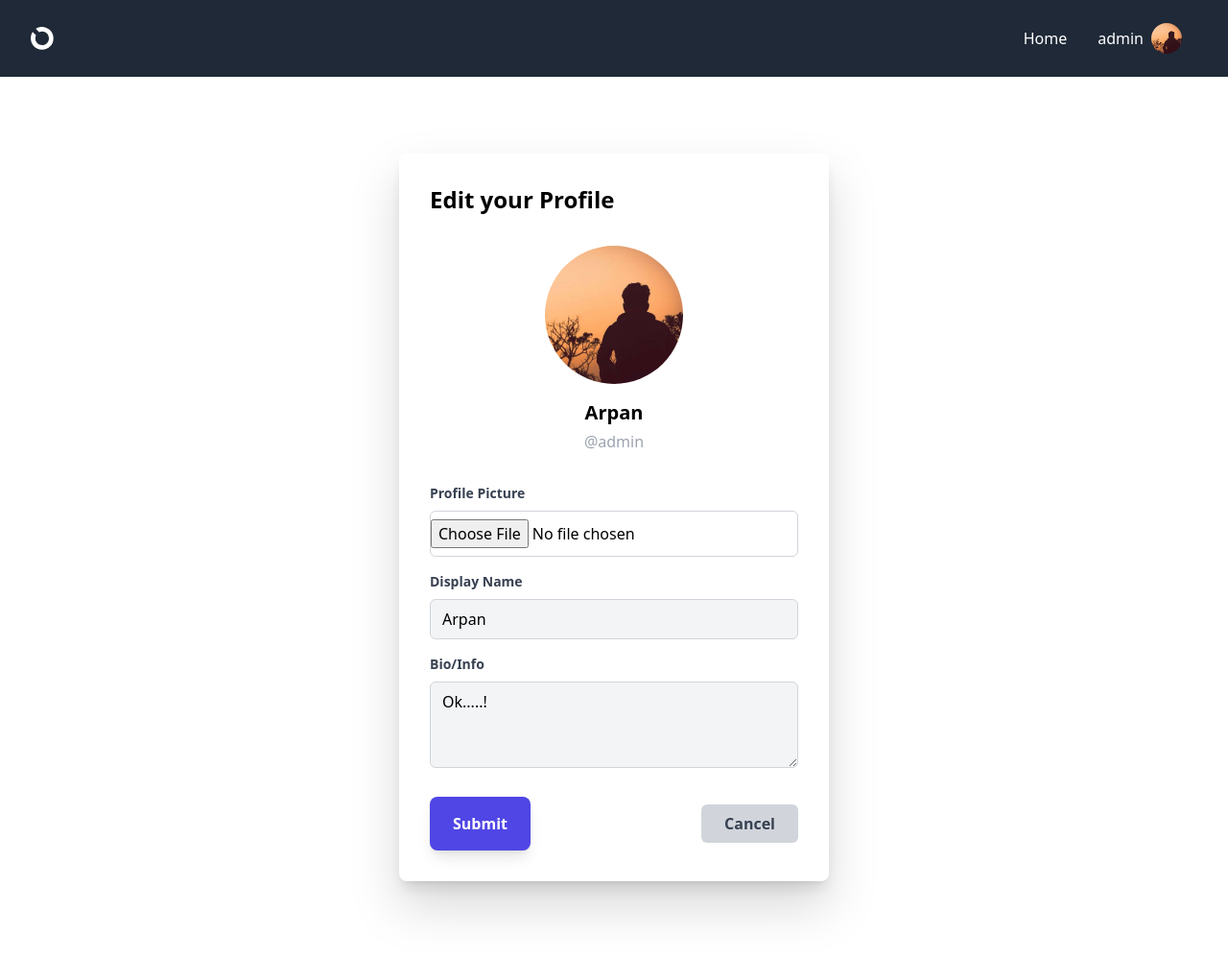
After one commit to arpanpurkait/Live-message-broadcasting, a Django app: page /profile/edit/ in a window 1280 px wide. The commit adds this page. Shown: the whole page at 96% size. Run offline with Django 5.2, Linux system fonts and the light colour scheme; a user stored in the database is signed in; data comes from the database, SQL or seed files in the repository; both versions use the stored data as it was after the commit; some libraries are stand-ins or nearby versions.

Commit message:
Starter setup 3

```diff
--- a/a_core/urls.py
+++ b/a_core/urls.py
@@ -25,5 +25,6 @@ urlpatterns = [
     path('admin/', admin.site.urls),
     path('', home_view, name="home"),
     path('profile/', include('a_users.urls')),
+    path('accounts/', include('allauth.urls')),
 
 ] + static(settings.MEDIA_URL, document_root=settings.MEDIA_ROOT)
--- a/a_users/admin.py
+++ b/a_users/admin.py
@@ -1,4 +1,5 @@
 from django.contrib import admin
 from .models import Profile
+
 admin.site.register(Profile)
 # Register your models here.
--- a/a_users/forms.py
+++ b/a_users/forms.py
@@ -5,8 +5,10 @@ from .models import Profile
 class ProfileForm(ModelForm):
     class Meta:
         model = Profile
+
         exclude = ['user']
         widgets = {
             'image':forms.FileInput(),
-            'displayname':
+            'displayname':forms.TextInput(attrs={'placeholder':'ass display name'}),
+            'info': forms.Textarea(attrs={'rows':3,'placeholder':'add information'})
         }
--- a/a_users/templates/a_users/profile.html
+++ b/a_users/templates/a_users/profile.html
@@ -1,4 +1,4 @@
-
+{% extends 'layouts/box.html' %}
 {% block content %}
 
 <img src="{{ profile.avatar }}" class="w-16 h-16 rounded-full object-cover mb-4 mx-auto"  />
--- /dev/null
+++ b/a_users/templates/a_users/profile_edit.html
@@ -0,0 +1,100 @@
+{% extends 'layouts/box.html' %}
+{% load static %}
+{% block content %}
+
+<div class="max-w-md mx-auto bg-white p-8 rounded-lg shadow-lg">
+    {% if onboarding %}
+    <h1 class="text-2xl font-bold mb-4">Complete your Profile</h1>
+    {% else %}
+    <h1 class="text-2xl font-bold mb-4">Edit your Profile</h1>
+    {% endif %}
+
+    <div class="text-center flex flex-col items-center">
+        <!-- Fixed: Added .url and fallback image -->
+        <img id="avatar" class="w-36 h-36 rounded-full object-cover my-4"
+             src="{{ profile.avatar }}"
+             alt="Profile Avatar"/>
+
+        <div class="text-center max-w-md">
+            <!-- Fixed: Changed user.displayname to profile.displayname -->
+            <h1 id="displayname" class="text-xl font-bold">
+                {% if profile.displayname %}{{ profile.displayname }}{% else %}{{ user.username }}{% endif %}
+            </h1>
+            <div class="text-gray-400 mb-2 -mt-3">@{{ user.username }}</div>
+        </div>
+    </div>
+
+    <form method="POST" enctype="multipart/form-data" class="mt-6">
+        {% csrf_token %}
+
+        <!-- Styled form fields instead of {{ form.as_p }} -->
+        <div class="mb-4">
+            <label class="block text-gray-700 text-sm font-bold mb-2" for="id_avatar">
+                Profile Picture
+            </label>
+            <input type="file" name="image" id="id_avatar" accept="image/*"
+                   class="w-full px-3 py-2 border border-gray-300 rounded-md focus:outline-none focus:ring-2 focus:ring-blue-500">
+        </div>
+
+        <div class="mb-4">
+            <label class="block text-gray-700 text-sm font-bold mb-2" for="id_displayname">
+                Display Name
+            </label>
+            <input type="text" name="displayname" id="id_displayname"
+                   value="{{ profile.displayname|default:'' }}"
+                   class="w-full px-3 py-2 border border-gray-300 rounded-md focus:outline-none focus:ring-2 focus:ring-blue-500">
+        </div>
+
+        <div class="mb-6">
+            <label class="block text-gray-700 text-sm font-bold mb-2" for="id_info">
+                Bio/Info
+            </label>
+            <textarea name="info" id="id_info" rows="3"
+                      class="w-full px-3 py-2 border border-gray-300 rounded-md focus:outline-none focus:ring-2 focus:ring-blue-500">{{ profile.info|default:'' }}</textarea>
+        </div>
+
+        <div class="flex items-center justify-between">
+            <button type="submit"
+                    class="bg-blue-600 hover:bg-blue-700 text-white font-bold py-2 px-6 rounded-md focus:outline-none focus:ring-2 focus:ring-blue-500">
+                Submit
+            </button>
+
+            {% if onboarding %}
+            <a class="bg-gray-300 hover:bg-gray-400 text-gray-700 font-bold py-2 px-6 rounded-md focus:outline-none focus:ring-2 focus:ring-gray-400"
+               href="{% url 'home' %}">
+                Skip
+            </a>
+            {% else %}
+            <a class="bg-gray-300 hover:bg-gray-400 text-gray-700 font-bold py-2 px-6 rounded-md focus:outline-none focus:ring-2 focus:ring-gray-400"
+               href="{{ request.META.HTTP_REFERER }}">
+                Cancel
+            </a>
+            {% endif %}
+        </div>
+    </form>
+</div>
+
+<script>
+    // This updates the avatar preview
+    const fileInput = document.querySelector('input[type="file"]');
+    const image = document.querySelector('#avatar');
+
+    fileInput.addEventListener('change', (event) => {
+        const file = event.target.files[0];
+
+        if (file && file.type.includes('image')) {
+            const url = URL.createObjectURL(file);
+            image.src = url;
+        }
+    });
+
+    // This updates the display name preview
+    const display_nameInput = document.getElementById('id_displayname');
+    const display_nameOutput = document.getElementById('displayname');
+
+    display_nameInput.addEventListener('input', (event) => {
+        display_nameOutput.innerText = event.target.value || '{{ user.username }}';
+    });
+</script>
+
+{% endblock %}
--- a/a_users/urls.py
+++ b/a_users/urls.py
@@ -3,4 +3,5 @@ from .views import *
 
 urlpatterns = [
     path('', profile_view, name="profile"),
+    path('edit/', profile_edit_view, name="profile-edit"),
 ]
--- a/a_users/views.py
+++ b/a_users/views.py
@@ -1,8 +1,29 @@
 from django.shortcuts import render,redirect,get_object_or_404
 from .models import Profile
+from .forms import ProfileForm
+from django.contrib.auth.decorators import login_required
+
 
 # Create your views here.
 
 def profile_view(request, username=None):
     profile = request.user.profile
     return render(request, 'a_users/profile.html', {'profile':profile})
+
+
+
+@login_required
+def profile_edit_view(request):
+
+    profile, created = Profile.objects.get_or_create(user=request.user)
+
+    if request.method == 'POST':
+
+        form = ProfileForm(request.POST, request.FILES, instance=profile)
+        if form.is_valid():
+            form.save()
+            return redirect('profile')
+    else:
+
+        form = ProfileForm(instance=profile)
+    return render(request, 'a_users/profile_edit.html', {'form': form, 'profile': profile})
--- /dev/null
+++ b/templates/allauth/layouts/base.html
@@ -0,0 +1,4 @@
+{% extends 'layouts/box.html' %}
+{% block class %}allauth{% endblock %}
+{% block content %}
+{% endblock %}
--- a/templates/base.html
+++ b/templates/base.html
@@ -1,5 +1,5 @@
+<!DOCTYPE html>
 {% load static %}
-<!DOCTYPE html>
 <html lang="en">
 <head>
     <meta charset="UTF-8">
@@ -10,90 +10,51 @@
     <script src="https://cdn.jsdelivr.net/npm/alpinejs@3.x.x/dist/cdn.min.js" defer></script>
     <script src="https://unpkg.com/htmx.org/dist/htmx.js" defer></script>
     <script src="https://cdn.tailwindcss.com"></script>
-    <style type="text/tailwindcss">
-        [x-cloak] {
-            display: none !important;
+            <style type="text/tailwindcss">
+        [x-cloak] { display: none !important; }
+        h1 { @apply text-4xl font-bold mb-4; }
+        h2 { @apply text-xl font-bold mb-2; }
+        p { @apply mb-4; }
+
+        .button, button, [type='submit'], [type='button'] {
+            @apply bg-indigo-600 text-white font-bold px-6 py-4 inline-block rounded-lg shadow-lg transition-all cursor-pointer;
         }
-        h1 {
-            @apply text-4xl font-bold mb-4
-        }
-        h2 {
-            @apply text-xl font-bold mb-2
-        }
-        p {
-            @apply mb-4
-        }
-        .button, button, [type='submit'], [type='button'] {
-            @apply bg-indigo-600 text-white font-bold px-6 py-4 inline-block
-            rounded-lg shadow-lg transition-all cursor-pointer
-        }
-        .button:hover, button:hover, [type='submit']:hover, [type='button']:hover {
-            @apply bg-indigo-700
-        }
-        .button:active, button:active, [type='submit']:active, [type='button']:active {
-            @apply scale-95
-        }
-        .button.alert, button.alert {
-            @apply bg-red-700
-        }
-        .button.alert:hover, button.alert:hover {
-            @apply bg-red-600
-        }
-        .button-red {
-            @apply !bg-red-500 hover:!bg-red-600
-        }
-        .button-gray {
-            @apply !bg-gray-300 hover:!bg-[#c3c9d0]
-        }
-        .navitems>li>a {
-            @apply flex items-center gap-2 h-12 px-4 hover:bg-gray-700 rounded-lg;
-        }
-        .hoverlist>* {
-            @apply hover:bg-gray-100 rounded-md transition duration-150;
-        }
-        .hoverlist>*>a {
-            @apply flex items-center p-2;
-        }
-        .highlight {
-            @apply !bg-indigo-100;
-        }
-        .allauth content a {
-            @apply underline underline-offset-2
-        }
-        .allauth content a:hover {
-            @apply text-indigo-500
-        }
-        .allauth form[action="/accounts/signup/"] ul {
-            @apply hidden
-        }
-        .allauth form[action="/accounts/signup/"] ul.errorlist {
-            @apply block
-        }
-        .allauth .helptext {
-            @apply block mt-4
-        }
-        label {
-            @apply hidden
-        }
-        input[type=file] {
-            @apply bg-white pl-0
-        }
-        .textarea, textarea, input {
-            @apply w-full rounded-lg py-4 px-5 bg-gray-100
-        }
-        .errorlist li {
-            @apply p-1 pl-4 border-l-red-500 border-l-4 border-solid mb-2 text-red-500
-        }
-        label[for="id_remember"] {
-            @apply inline-block w-auto mr-2
-        }
-        input[name="remember"] {
-            @apply w-auto
-        }
-        .alert-info { @apply bg-blue-300 }
-        .alert-success { @apply bg-green-400 }
-        .alert-warning { @apply bg-amber-400 }
-        .alert-danger { @apply bg-amber-500 }
+        .button:hover, button:hover, [type='submit']:hover, [type='button']:hover { @apply bg-indigo-700; }
+        .button:active, button:active, [type='submit']:active, [type='button']:active { @apply scale-95; }
+
+        .button.alert, button.alert { @apply bg-red-700; }
+        .button.alert:hover, button.alert:hover { @apply bg-red-600; }
+
+        /* --- FIXED: Use standard CSS for !important overrides to prevent CDN errors --- */
+        .button-red { background-color: #ef4444 !important; }
+        .button-red:hover { background-color: #dc2626 !important; }
+
+        .button-gray { background-color: #d1d5db !important; color: #1f2937 !important; }
+        .button-gray:hover { background-color: #9ca3af !important; }
+
+        .navitems > li > a { @apply flex items-center gap-2 h-12 px-4 hover:bg-gray-700 rounded-lg; }
+        .hoverlist > * { @apply hover:bg-gray-100 rounded-md transition duration-150; }
+        .hoverlist > * > a { @apply flex items-center p-2; }
+
+        .highlight { background-color: #e0e7ff !important; }
+
+        .allauth content a { @apply underline underline-offset-2; }
+        .allauth content a:hover { @apply text-indigo-500; }
+        .allauth form[action="/accounts/signup/"] ul { @apply hidden; }
+        .allauth form[action="/accounts/signup/"] ul.errorlist { @apply block; }
+        .allauth .helptext { @apply block mt-4; }
+
+        label { @apply hidden; }
+        input[type="file"] { @apply bg-white pl-0; }
+        .textarea, textarea, input { @apply w-full rounded-lg py-4 px-5 bg-gray-100; }
+        .errorlist li { @apply p-1 pl-4 border-l-red-500 border-l-4 border-solid mb-2 text-red-500; }
+        label[for="id_remember"] { @apply inline-block w-auto mr-2; }
+        input[name="remember"] { @apply w-auto; }
+
+        .alert-info { @apply bg-blue-300; }
+        .alert-success { @apply bg-green-400; }
+        .alert-warning { @apply bg-amber-400; }
+        .alert-danger { @apply bg-amber-500; }
     </style>
 </head>
 <body class="{% block class %}{% endblock %}">
--- a/templates/includes/header.html
+++ b/templates/includes/header.html
@@ -23,15 +23,15 @@
                     >
                         <ul class="hoverlist [&>li>a]:justify-end">
                             <li><a href="{% url 'profile' %}">My Profile</a></li>
-                            <li><a href="">Edit Profile</a></li>
+                            <li><a href="{% url 'profile-edit' %}">Edit Profile</a></li>
 			    <li><a href="">Settings</a></li>
-                            <li><a href="">Log Out</a></li>
+                            <li><a href="{% url 'account_logout' %}">Log Out</a></li>
                         </ul>
                     </div>
                 </li>
 
                 {% else %}
-		<li><a href="">Login</a></li>
+		<li><a href="{#}">Login</a></li>
                 <li><a href="">Signup</a></li>
                 {% endif %}
             </ul>
--- /dev/null
+++ b/templates/layouts/box.html
@@ -0,0 +1,10 @@
+{% extends 'base.html' %}
+{% block layout %}
+<content class="block max-w-3xl mx-auto md:p-12">
+    <div class="big-white rounded-2xl md:drop-shadow-2xl shadow-black w-full p-8">
+        {% block content %}
+        {% endblock %}
+
+    </div>
+</content>
+{% endblock %}
```
Also changed, not shown: a_core/settings.py (+14 -1 lines), a_users/models.py (+10 -7 lines), db.sqlite3, media/avatars/random_dp.jpg (added).
